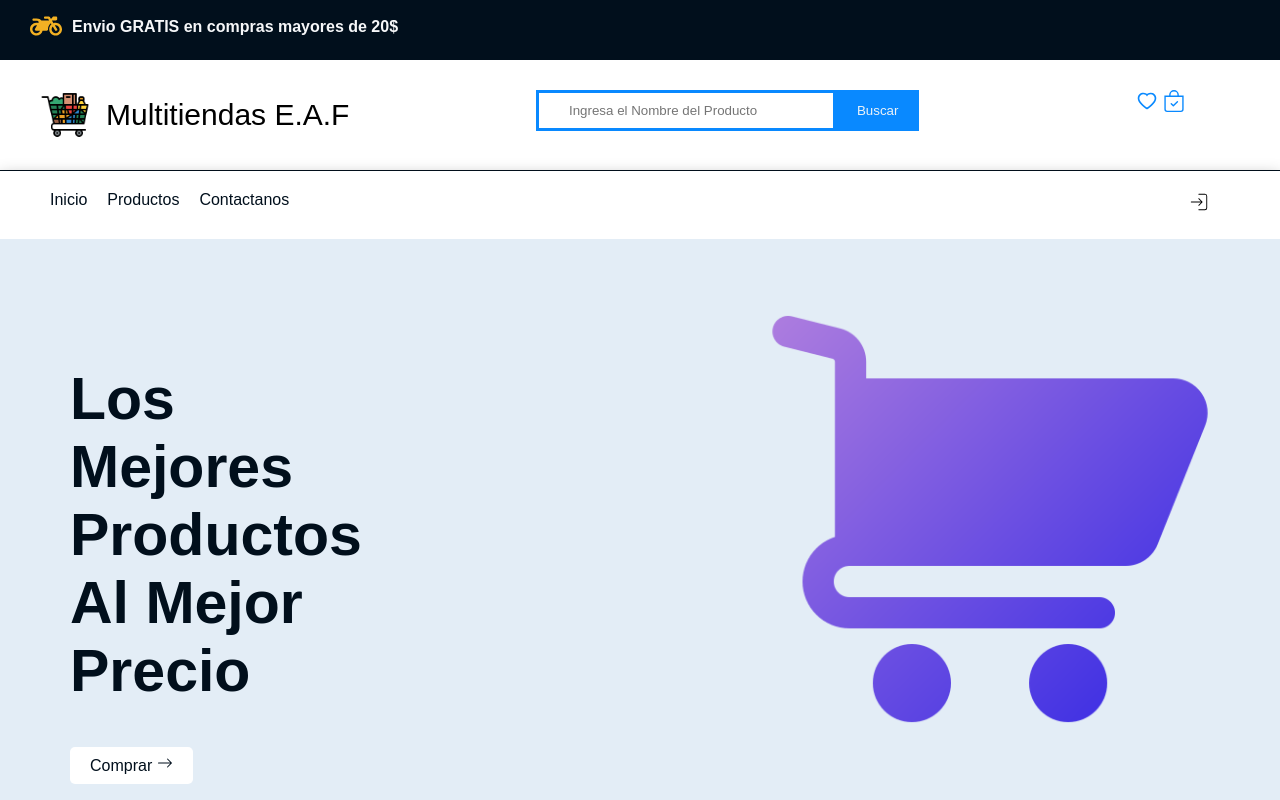
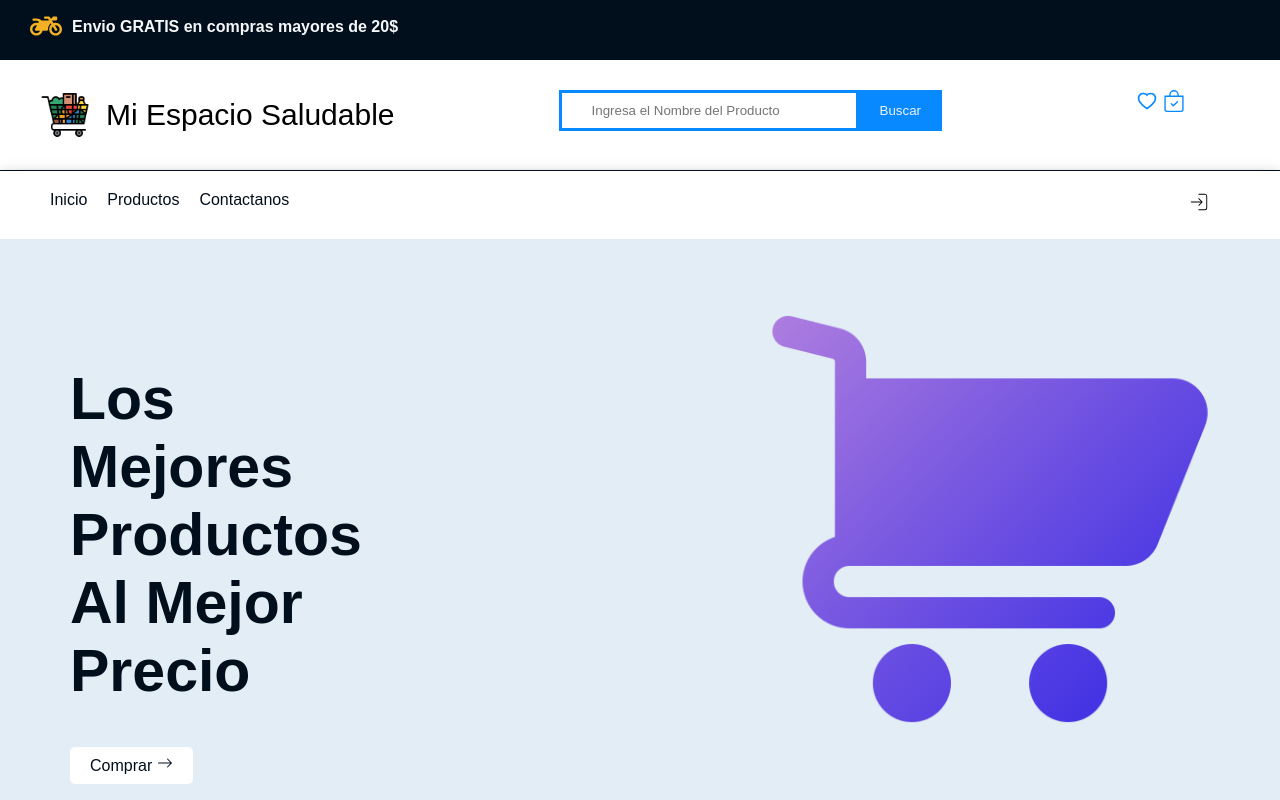
Before and after one commit to Danfall369/reactjs-ecommerce, a React (Create React App) app: page / in a window 1280 px wide. Shown: the top 800 px of the page. Built offline with nearby package versions, Linux system fonts and the light colour scheme.

Commit message:
change name.js

```diff
--- a/src/nav.js
+++ b/src/nav.js
@@ -23,7 +23,7 @@ const Nav = ({ searchbtn }) => {
         <div className="container">
           <div className="logo">
             <img src="./img/logo.png" alt="logo" width="50px" />
-            <p>Multitiendas E.A.F</p>
+            <p>Mi Espacio Saludable</p>
           </div>
           <div className="search_box">
             <input
```
